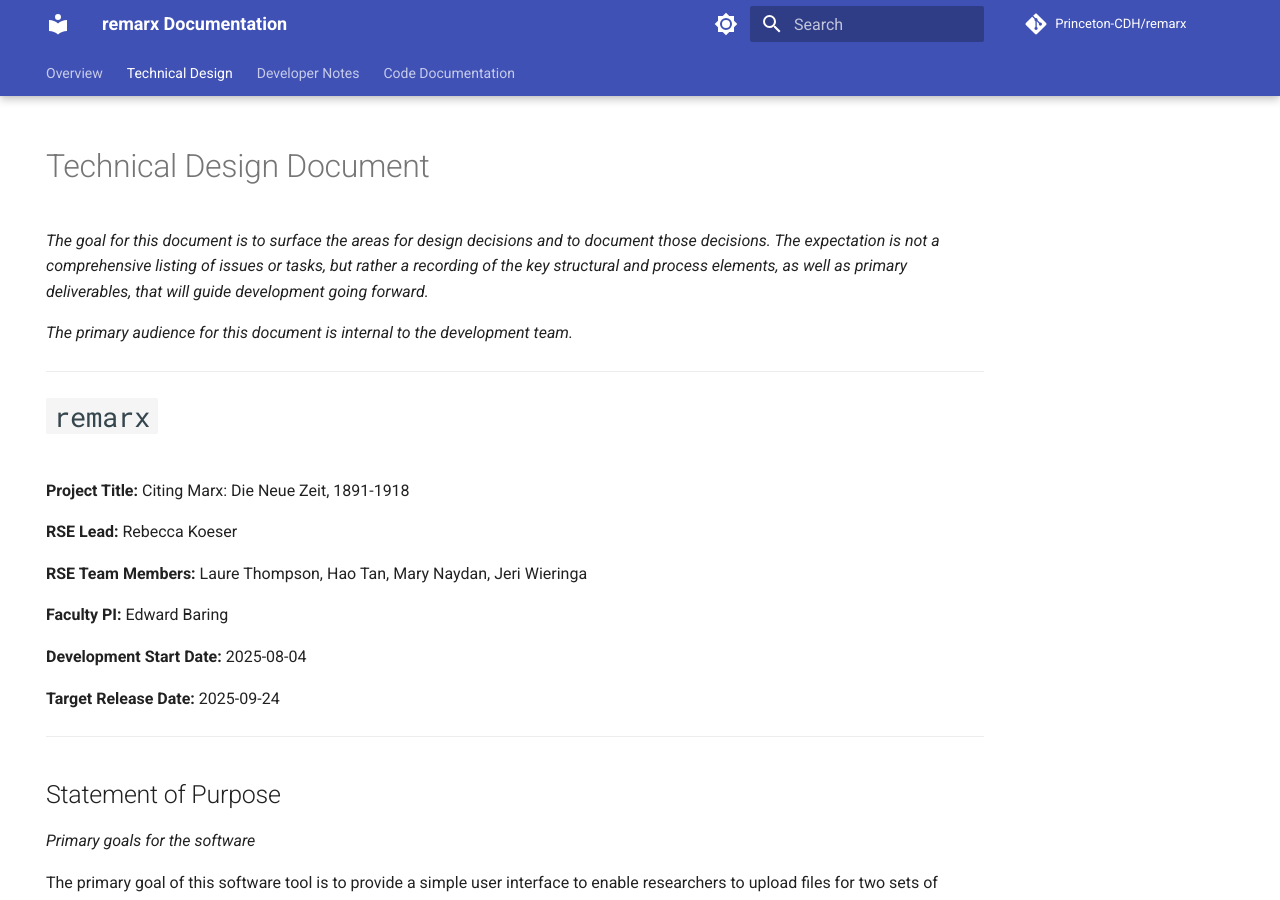
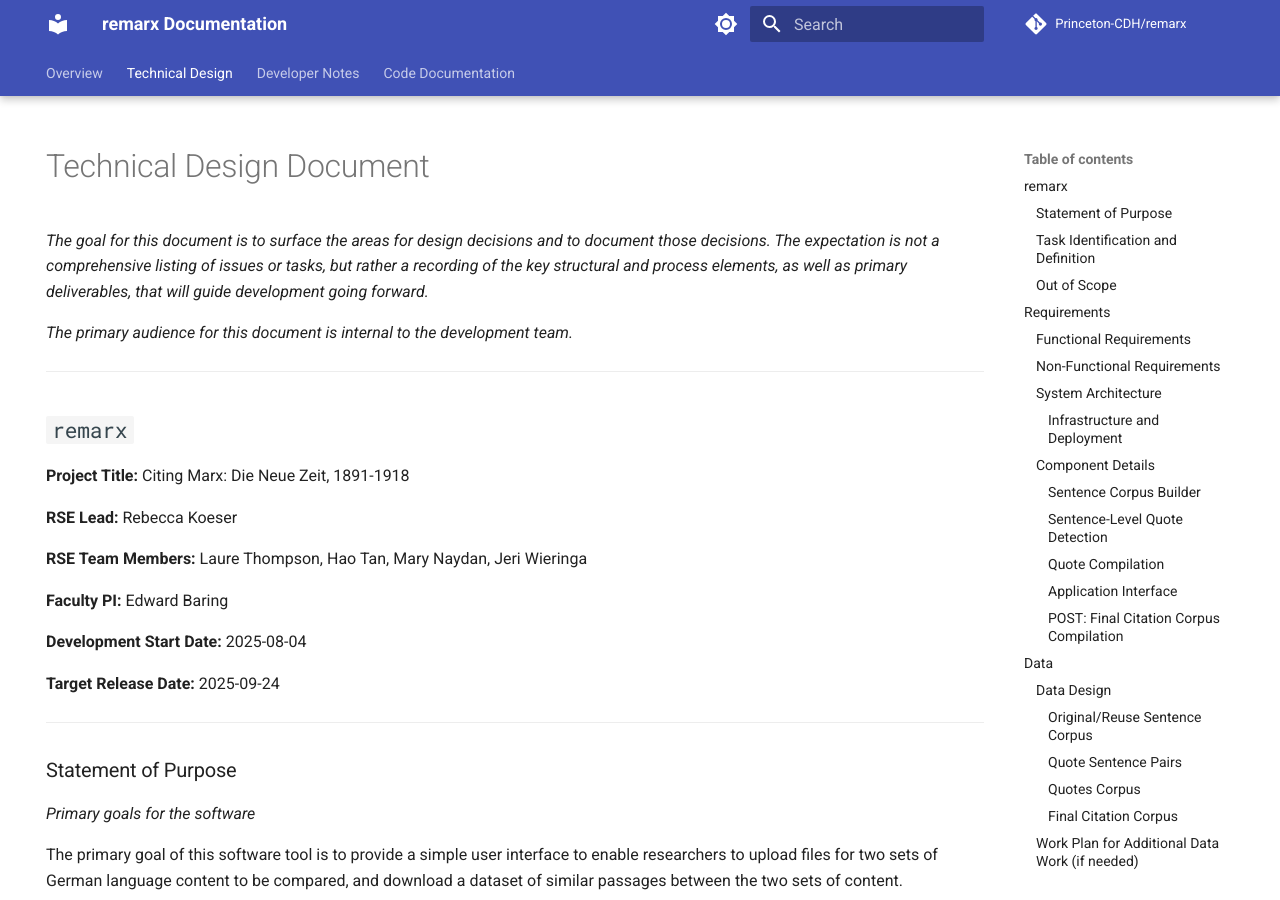
Before and after one commit to Princeton-CDH/remarx, an MkDocs documentation site: the page built from docs/technical-design-document.md, in a window 1280 px wide and 900 px high. Built offline with MkDocs 1.6.1 and Material for MkDocs 9.7.7, drawn with Linux system fonts in a browser that asks for light colours; comment, search, counter and statistics services are not loaded; the version menu is left out.

Commit message:
Adjust header levels

```diff
--- a/docs/technical-design-document.md
+++ b/docs/technical-design-document.md
@@ -11,7 +11,7 @@
 
 ______________________________________________________________________
 
-# `remarx`
+## `remarx`
 
 **Project Title:** Citing Marx: Die Neue Zeit, 1891-1918
 
@@ -27,7 +27,7 @@
 
 ______________________________________________________________________
 
-## Statement of Purpose
+### Statement of Purpose
 
 *Primary goals for the software*
 
@@ -35,29 +35,29 @@
 
 The primary use case for this tool is to identify direct quotes of Karl Marx's *Manifest der Kommunistischen Partei* (Communist Manifesto) and the first volume of *Das Kapital* (Kapital) within a subset of *Die Neue Zeit* (DNZ) articles.
 
-## Task Identification and Definition
+### Task Identification and Definition
 
 | **Task**                 | **Definition**                                                                                 |
 | :----------------------- | :--------------------------------------------------------------------------------------------- |
 | Quotation Identification | Determine which passages of text quote a source text and identify the passages that are quoted |
 
-## Out of Scope
+### Out of Scope
 
 - Non-German quote detection
 - Cross-lingual quote detection is out of scope for this phase, but the tool will be built with an eye towards future expansion/support of other languages
 - Paraphrase / indirect quote detection
 - Attribution, citation, and named-reference detection
 
-# Requirements
+## Requirements
 
-## Functional Requirements
+### Functional Requirements
 
 *What the software must do*
 
 - Reads plaintext files corresponding to original (i.e., source of quotes) and reuse (i.e., where quotations occur) texts
 - Builds a quotation corpus that operates at a sentence-level granularity
 
-## Non-Functional Requirements
+### Non-Functional Requirements
 
 *How the software must behave*
 
@@ -70,7 +70,7 @@
 - Developed and tested on Python 3.12
 - If this software is run locally it should be compatible with macOS, linux, and windows based operating systems; and be compatible with both x86 and ARM architectures.
 
-## System Architecture
+### System Architecture
 
 *High-level description of the system and its components*
 
@@ -93,7 +93,7 @@
 
 - Minimum functionality: merge passages with sequential pairs of sentences from both corpora
 
-### Infrastructure and Deployment
+#### Infrastructure and Deployment
 
 *Where the software will run; includes all different environments expected for development, staging/testing, and production, and any additional resources needed or expected (e.g., new VMs, OnDemand developer access, HPC, TigerData, etc).*
 
@@ -110,11 +110,11 @@
 - Della access
 - OnDemand developer access
 
-## Component Details
+### Component Details
 
 *Description of each component and its functionality*
 
-### Sentence Corpus Builder
+#### Sentence Corpus Builder
 
 This optional component is a standalone python program that should be run locally. It is separate from the core software, and will not be included within the application interface.
 
@@ -135,13 +135,13 @@
 
 This component must also provide some linking mechanism for the passages of the output file to be linked back to their original document locations (e.g., starting character indices, line numbers). This component may also extract additional metadata such as article title or page number.
 
-### Sentence-Level Quote Detection
+#### Sentence-Level Quote Detection
 
 This component is a python program that identifies quote sentence-pairs for some input reuse and original sentence corpus. It will involve two core steps. First, the sentence embeddings will be constructed for the sentences in each corpus. These embeddings will be generated by a pretrained model available via SBERT or HuggingFace. Then, likely quotes will be identified using embedding similarity via an off-the-shelf approximate nearest neighbors library. Finally, the program will output a quote sentence-pair corpus CSV file.
 
 This component expects the sentences to be in German, but other multilingual or monolingual methods could easily be swapped in. In development, we expect to save the sentence embeddings as a (pickled) numpy binary file. The final pipeline may save these embeddings as an additional intermediate file.
 
-### Quote Compilation
+#### Quote Compilation
 
 This component is a python program that will transform the quote sentence-pairs corpus into a more general quote corpus. Sentence-pairs will be merged into a single multi-sentence quote when sentence pairs are sequential or near-sequential. Two sentence pairs are sequential when both the original and reuse sentence of one pair directly preceded the original and reuse sentence respectively of the other pair.
 
@@ -149,7 +149,7 @@
 
 The initial implementation will be based on sequential sentences in both corpora; this will be refined based on project team testing and feedback, as time and priorities allow. Potentially revisions include skipped sentences and alternate order within some context window (e.g., for quotations that re-order content from the same paragraph).
 
-### Application Interface
+#### Application Interface
 
 This component is a Marimo notebook designed to run in application mode, which will provide a graphical user interface to the software pipeline. This notebook will allow users to select and upload input original and reuse texts. The notebook will internally call the core software pipeline. Users will have an option to save or download the output to a file location of their choice.
 
@@ -157,7 +157,7 @@
 
 The initial version of this application will not automatically clean up files generated by the processing, but will report locations and sizes (e.g., to allow manual cleanup). Future refinements may include clean up on user request or automated cleanup, depending on project team feedback.
 
-### POST: Final Citation Corpus Compilation
+#### POST: Final Citation Corpus Compilation
 
 This component is outside of the core software pipeline. This will link the identified quotes to any additional required metadata from the original texts (Kapital and Communist Manifesto) and the reuse texts (DNZ). This could include the following metadata:
 
@@ -172,13 +172,13 @@
 
 We aim for data compilation to be done without custom development effort, and will look for a sufficient solution for this phase of the project, which will empower research team members to review and work with the data prior to export for publication. We have requested a no-code database interface from PUL ([#princeton_ansible/6373](https://github.com/pulibrary/princeton_ansible/issues/6373)); other alternatives are Google Sheets, Excel template, or AirTable.
 
-# Data
+## Data
 
-## Data Design
+### Data Design
 
 *Description of the data structures used by the software, with expected or required fields*
 
-### Original/Reuse Sentence Corpus
+#### Original/Reuse Sentence Corpus
 
 A CSV file with each row corresponding to a single sentence in either an original or reuse text. This corpus may include additional data (e.g., document metadata for citation); this will be ignored by the system but preserved and passed through in the generated corpus.
 
@@ -193,7 +193,7 @@
 
 The sentence corpora produced by the Sentence Corpus Builder program must include one or more fields that link the sentence back to its location within the corresponding input document. This will vary by the input format (e.g., MEGAdigital: page and line number; plaintext: starting character index).
 
-### Quote Sentence Pairs
+#### Quote Sentence Pairs
 
 A CSV file with each row corresponding to a original-reuse sentence pair that has been identified as a quote.
 
@@ -208,7 +208,7 @@
 - Resource: This increases storage use since there will be field duplication between multiple data files.
 - Performance: This would eliminate the computational overhead of gathering sentence-level data for quote compilation.
 
-### Quotes Corpus
+#### Quotes Corpus
 
 A CSV file with each row corresponding to a text passage containing a quotation. The granularity of these passages operate at the sentence level; in other words, a passage corresponds to one or more sentences.
 
@@ -227,7 +227,7 @@
 
 Any additional metadata included with the input sentences will be passed through and prefixed based on the input corpus (reuse/original).
 
-### Final Citation Corpus
+#### Final Citation Corpus
 
 This CSV file is a tailored version of the Quotes Corpus produced by the core software pipeline where relevant page- and document-level metadata has been added.
 
@@ -248,31 +248,31 @@
 
 Note: article and marx naming convention could be altered to something more general. Should have the research team confirm desired form and field names and check if there are any additional fields that should be added (e.g., page vs. footnote).
 
-## Work Plan for Additional Data Work (if needed)
+### Work Plan for Additional Data Work (if needed)
 
 *Describe the data work that needs to be done and include proposed deadlines.*
 
-### Kapital Texts
+#### Kapital Texts
 
 The text of Kapital needs to be extracted from the MEGA TEI XML file. To properly handle sentence spanning page boundaries, the main text and footnotes will be split into separate text files.
 
-### Communist Manifesto Text
+#### Communist Manifesto Text
 
 The text of the Communist Manifesto may need to be transformed into plaintext files. The scope of this effort is dependent on how the text is being acquired.
 
-### DNZ Text
+#### DNZ Text
 
 The text of DNZ articles must be extracted from the ALTO-XML transcription files. For simplicity, each article should be separated into separate text files. If the article has footnotes, footnotes will be split into a separate text file.
 
-### Evaluation Dataset(s)
+#### Evaluation Dataset(s)
 
 A dataset of identified direct quote annotations from Kapital and/or the Communist Manifesto must be constructed. This will be used as the evaluation reference during development to measure the performance of the software pipeline, and to provide an estimate for the expected scale of the dataset.
 
 Derivative versions of the text reuse data will be created as needed to compare passages identified as text reuse with sentence level matches.
 
-## Data Management Plan
+### Data Management Plan
 
-### Datasets
+#### Datasets
 
 *Describe input and output data formats*
 
@@ -291,7 +291,7 @@
 | Quotes Corpus                  | Identified quotes corpus.                                                                                                                         | Intermediate  | CSV        |               |
 | Final Citation Corpus          | The final corpus of identified citations.                                                                                                         | Output        | CSV        |               |
 
-### Access
+#### Access
 
 *Where will data be stored; back up plan?*
 
@@ -302,7 +302,7 @@
 
 **GoogleDrive.** The initial text inputs will be stored in the project’s GoogleDrive folder. Any intermediate files that should be reviewed by the research team will also be uploaded to this folder.
 
-### Archiving and Publication
+#### Archiving and Publication
 
 *What is the plan for publication or archiving of the data? What license will be applied?*
 
@@ -310,63 +310,63 @@
 
 Q: What license will be applied for the data?
 
-# Interface Functionality
+## Interface Functionality
 
 *Description of user-facing functionality directly accessible through the user interface and its components*
 
 As possible, there will be two types of interfaces for two different types of users.
 
-## Notebook Application
+### Notebook Application
 
 The primary user interface is a marimo notebook. This interface will provide a graphical interface for selecting and uploading input text files and downloading the system’s output corpus file.
 
-## Command Line
+### Command Line
 
 Technical users and the development team will have an alternative interface where the software can be run directly from the terminal.
 
-# Testing Plan
+## Testing Plan
 
-## Unit Testing
+### Unit Testing
 
 Unit testing will be used throughout the development process. There must be unit tests for all python source code excluding marimo notebooks. The target code coverage for python source code is 95%; the target coverage for python test code is 100%.
 
-## Staging
+### Staging
 
 During development, della will be used for a staging environment, as needed. This ensures a consistent shared environment as opposed to each developer’s local environment.
 
-## Ongoing Acceptance Testing
+### Ongoing Acceptance Testing
 
 Acceptance testing will be conducted throughout development. Each user-facing feature must have a user story and must undergo acceptance testing before an issue is considered complete. Acceptance testing should normally be done on features that have been implemented, unit tested, gone through code review, and merged to the develop branch. Acceptance testing is expected to occur every iteration where possible and otherwise as soon as possible so that software updates can be released each iteration.
 
 Application (i.e., notebook) testing will ideally run on the target environment. We will use [molab](https://molab.marimo.io/notebooks) initially if helpful while getting started with development. Then, depending on resource requirements, testing will shift either to the tester’s local machine or on della via Open OnDemand.
 
-# Development Conventions
+## Development Conventions
 
-## Software Releases
+### Software Releases
 
 The goal is to complete a software release each iteration by either the project team meeting or by retro. This high frequency of releases will make the changelog more meaningful. The RSEs responsible for creating and reviewing each release will be assigned evenly across the team. Ideally, no RSE will be responsible for two consecutive releases.
 
 The tool [Repo Review](https://learn.scientific-python.org/development/guides/repo-review/) should be checked before making a release.
 
-## Software Publishing
+### Software Publishing
 
 The software’s python source code should be packaged and published on PyPI iteratively. Ideally, with each release. We will add a GitHub workflow to automate publishing, so it will be triggered with each software release.
 
-## Python Development
+### Python Development
 
-### Package Management
+#### Package Management
 
 UV will be used for python package management. Any configuration settings will be added to the pyproject.toml.
 
-### Type Annotations
+#### Type Annotations
 
 All python source code (excluding notebooks and test code) must use type annotations. This will be enforced by Ruff’s linter.
 
-### Formatting
+#### Formatting
 
 We will use Ruff’s formatter to enforce a consistent code format. The formatter will be applied
 
-### Linting
+#### Linting
 
 We will use Ruff’s linter using the following rule sets:
 
@@ -386,7 +386,7 @@
 | NPY         | numpy-specific rules  | For checking numpy usage                              |
 | UP          | pyupgrade             | Automatically update syntax to newer form             |
 
-### Notebook Development
+#### Notebook Development
 
 We will use marimo for any notebook development. The application notebook will be included in the source code package and made available as package command-line executable. If needed, analysis notebooks will be organized in a top-level “notebooks” folder. Any meaningful code (i.e., methods) for all notebooks should be located within the python source code *not* the notebook.
 
@@ -394,13 +394,13 @@
 
 The Marimo app interface notebook will be tested if possible; data analysis notebooks will be excluded from code coverage.
 
-## Documentation
+### Documentation
 
 Documentation must be updated before a pull request is merged to the development branch. Documentations will be generated using mkdocs. The linter [prettier](https://github.com/prettier/prettier) will be used for linting all documentation markdown files.
 
 We will implement automated documentation checks on pull requests to develop and main branches (documentation coverage, if supported by mkdocs; otherwise, confirm documentation has been updated)
 
-## Precommit Hooks
+### Precommit Hooks
 
 We will include precommit hooks for the following actions:
 
@@ -408,7 +408,7 @@
 - Run [prettier](https://github.com/prettier/prettier) linter on markdown files
 - Run [codespell](https://github.com/codespell-project/codespell) to check for typos within any text
 
-## GitHub Actions
+### GitHub Actions
 
 Our repository will include the following GitHubActions:
 
@@ -420,22 +420,22 @@
 - Check change log has been updated
 - Python package publication on PyPI (triggered by new release on GitHub)
 
-# Final Acceptance Criteria
+## Final Acceptance Criteria
 
 *Define the requirements the deliverable must meet to be considered complete and accepted. These criteria should be testable.*
 
-## Functionality
+### Functionality
 
 - Using evaluation dataset as a reference. The software must identify at least 90% of the expected quotations (i.e., 90% recall).
     - Tolerance for false positives will be determined in conversation with the research team after reviewing preliminary results. If necessary, we will decrease the recall threshold to avoid too many false positives in the final dataset.
 - Faculty collaborator can successfully run software without assistance.
 
-# Sign Offs
+## Sign Offs
 
 Reviewed by: Jeri Wieringa
 
 Signatures / Date
 
-# References
+## References
 
 https://zenodo.org/records/14861082
```
